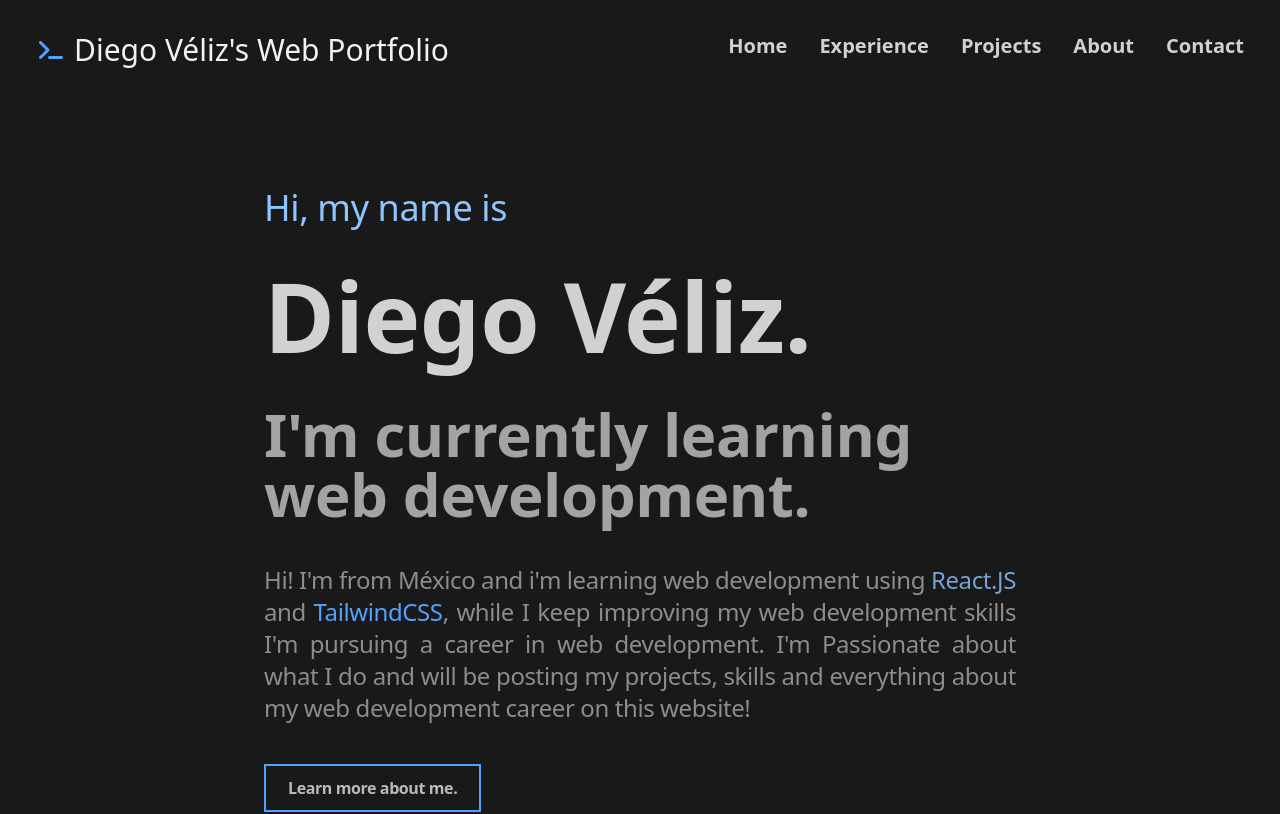
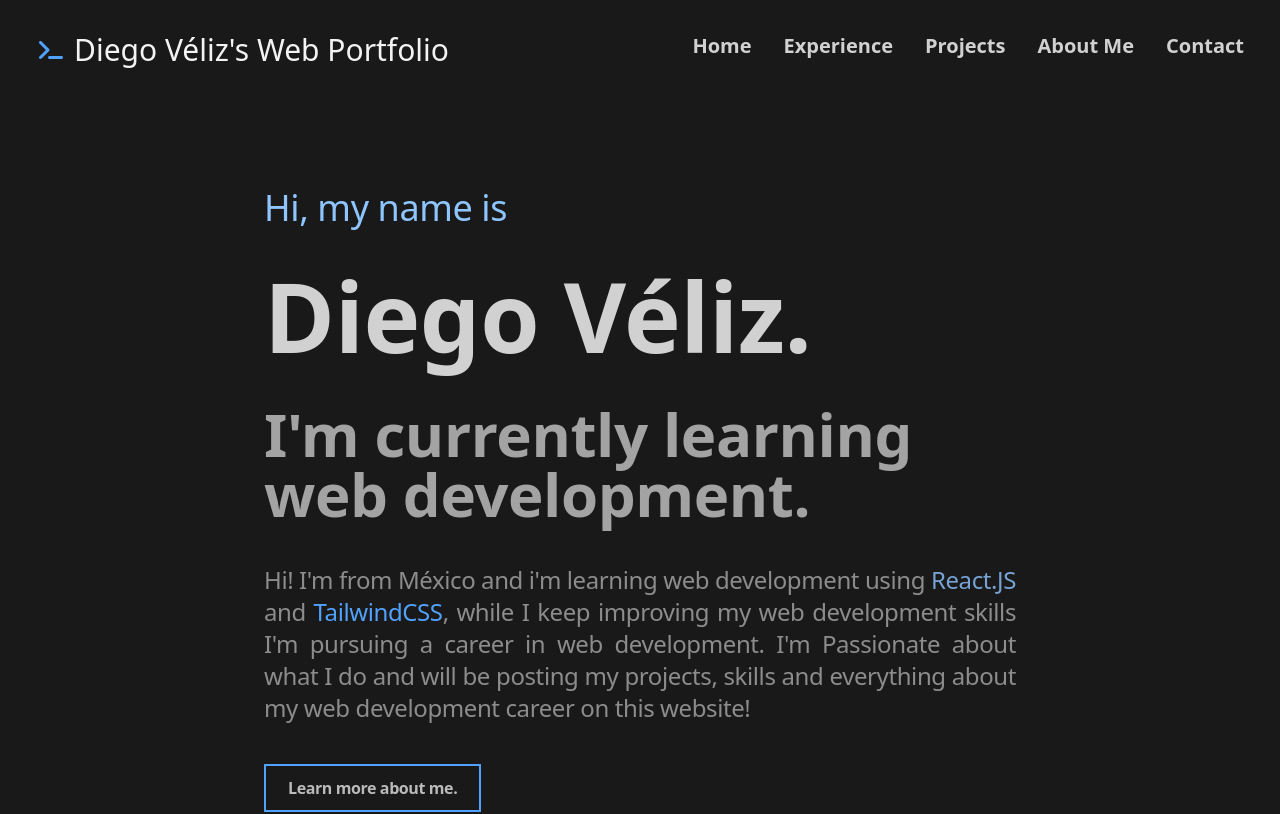
Before and after one commit to Diego1234454/diego-portfolio-web-react, a React (Vite) app: page / in a window 1280 px wide. Shown: the top 814 px of the page. Built offline with nearby package versions, Linux system fonts and the light colour scheme.

Commit message:
In the navbar changed text About to About Me

```diff
--- a/src/Components/Header.jsx
+++ b/src/Components/Header.jsx
@@ -11,7 +11,7 @@ export const Header = () => {
         {name: "Home", href: "#"},
         {name: "Experience", href: "#experience"},
         {name: "Projects", href: "#projects"},
-        {name: "About", href: "#about"},
+        {name: "About Me", href: "#about"},
         {name: "Contact", href: "#contact"},
 
     ]
```
